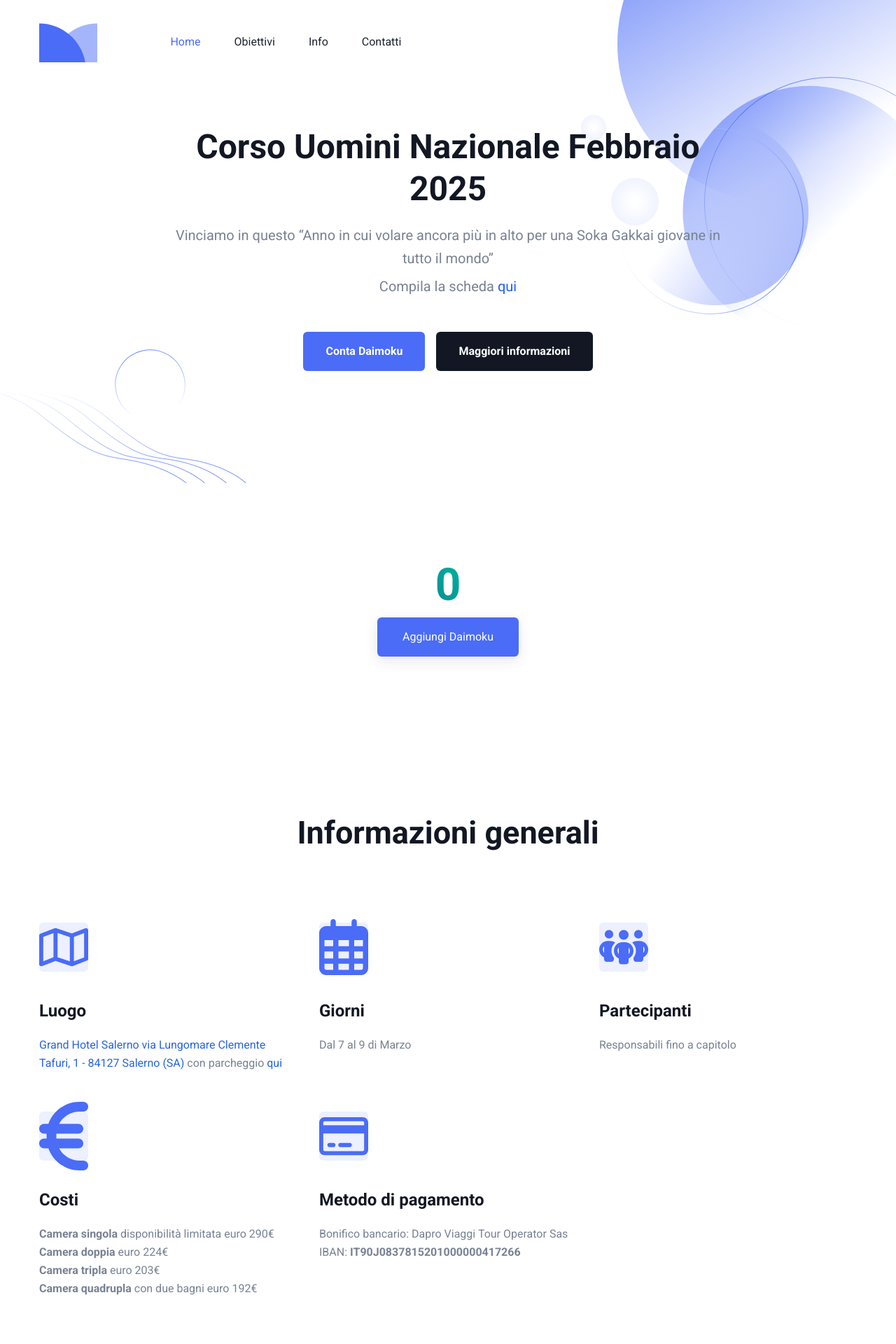
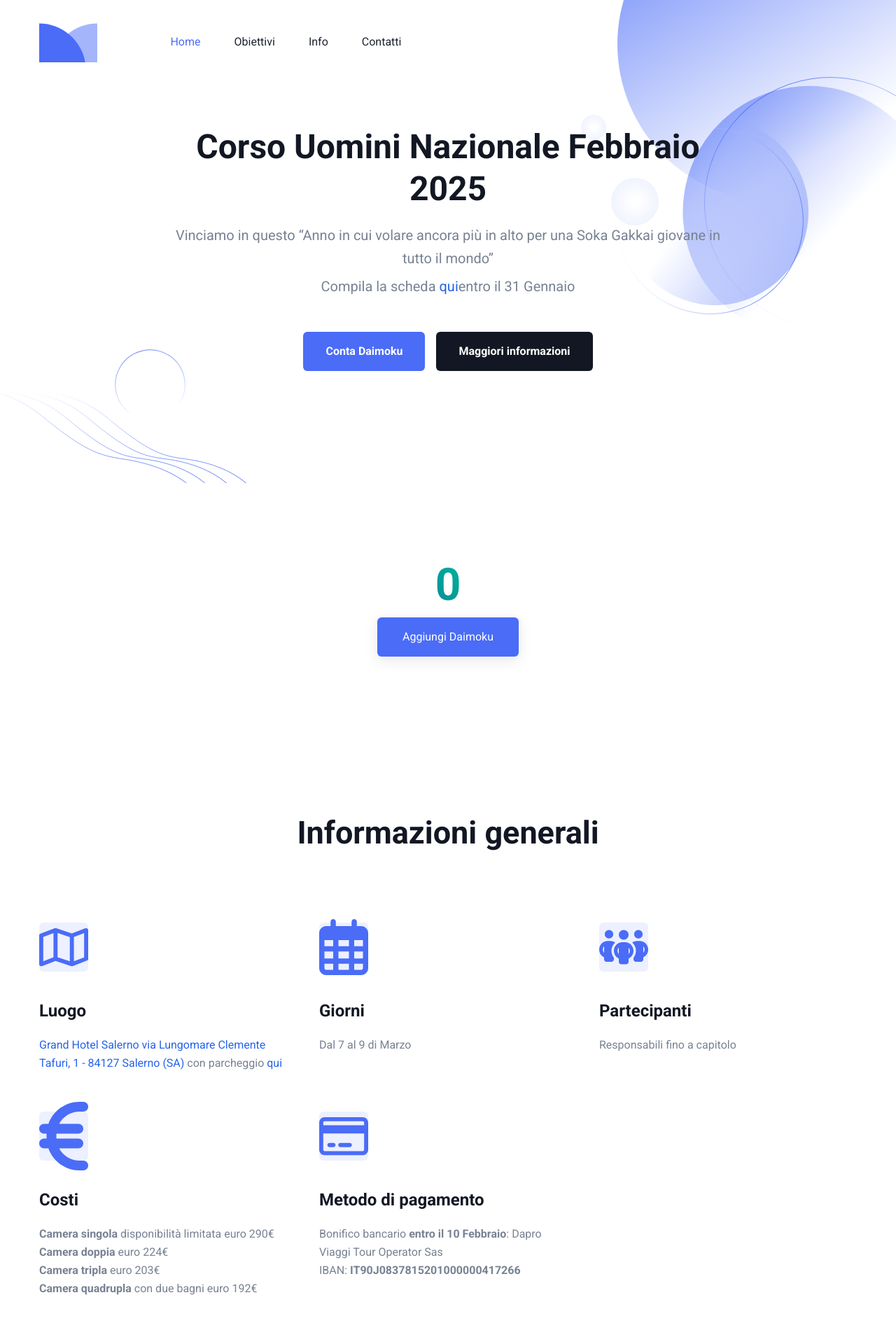
Before and after one commit to upalatucci/corso-uomini, a Next.js app: page / in a window 1280 px wide. Shown: the top 1920 px of the page at 70% size. Built offline with nearby package versions, Linux system fonts and the light colour scheme; no server answers; the database is empty.

Commit message:
modal fix wdth

```diff
--- a/components/Daimoku/Modal.tsx
+++ b/components/Daimoku/Modal.tsx
@@ -65,7 +65,7 @@ const Modal: FC<ModalProps> = ({ open, setOpen }) => {
         <div className="flex min-h-full items-end justify-center p-4 text-center sm:items-center sm:p-0">
           <DialogPanel
             transition
-            className="relative transform overflow-hidden rounded-lg bg-white text-left shadow-xl transition-all data-[closed]:translate-y-4 data-[closed]:opacity-0 data-[enter]:duration-300 data-[leave]:duration-200 data-[enter]:ease-out data-[leave]:ease-in sm:my-8 sm:w-full sm:max-w-lg data-[closed]:sm:translate-y-0 data-[closed]:sm:scale-95"
+            className="relative transform overflow-hidden rounded-lg bg-white text-left shadow-xl transition-all data-[closed]:translate-y-4 data-[closed]:opacity-0 data-[enter]:duration-300 data-[leave]:duration-200 data-[enter]:ease-out data-[leave]:ease-in sm:my-8 sm:w-full sm:max-w-lg data-[closed]:sm:translate-y-0 data-[closed]:sm:scale-95 w-full"
           >
             <div className="bg-white px-4 pb-4 pt-5 sm:p-6 sm:pb-4">
               <div className="sm:flex sm:items-start">
--- a/components/Features/featuresData.tsx
+++ b/components/Features/featuresData.tsx
@@ -76,7 +76,7 @@ const featuresData: Feature[] = [
       </svg>
     ),
     title: "Metodo di pagamento",
-    paragraphHTML: `Bonifico bancario: Dapro Viaggi Tour Operator Sas <br>IBAN: <strong>IT90J0837815201000000417266</strong>`,
+    paragraphHTML: `Bonifico bancario <strong>entro il 10 Febbraio</strong>: Dapro Viaggi Tour Operator Sas <br>IBAN: <strong>IT90J0837815201000000417266</strong>`,
   },
   // {
   //   id: 1,
--- a/components/Hero/index.tsx
+++ b/components/Hero/index.tsx
@@ -30,6 +30,7 @@ const Hero = () => {
                   >
                     qui
                   </a>
+                  entro il 31 Gennaio
                 </p>
                 <div className="flex flex-col items-center justify-center space-y-4 sm:flex-row sm:space-x-4 sm:space-y-0">
                   <Link
```
